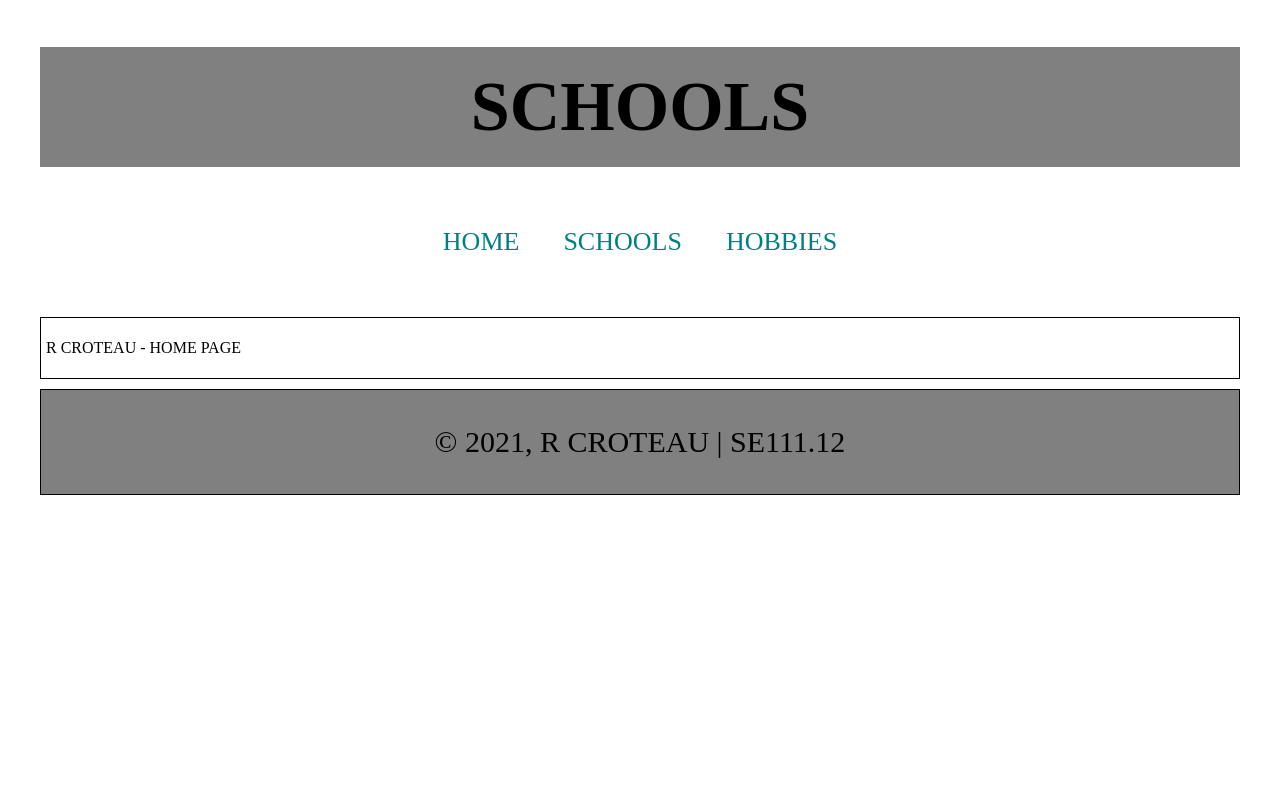
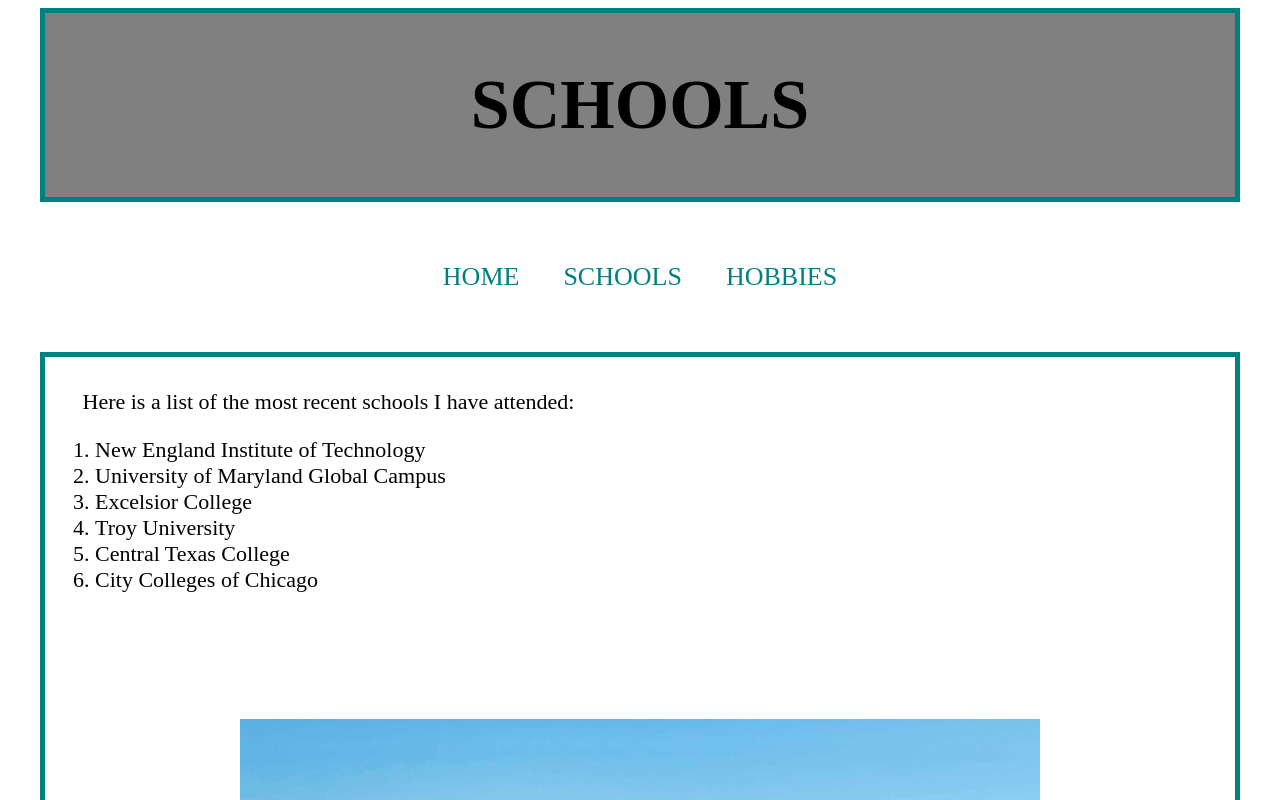
Before and after one commit to rrcroteau/WebDev, a plain HTML site: page w3_bio/schools.html in a window 1280 px wide. Shown: the top 800 px of the page. Drawn offline with Linux system fonts and the light colour scheme.

Commit message:
W3 Homework Push

```diff
--- a/w3_bio/schools.html
+++ b/w3_bio/schools.html
@@ -14,14 +14,13 @@
 
                 font-size: 70px;
                 text-align:center;
-                padding: 20px;
 
             }
 
 
             .border {
 
-                border:1px solid black;
+                border:5px solid teal;
                 margin-bottom:10px;
                 padding:5px
             }
@@ -37,6 +36,14 @@
 
                 width:1200px;
                 margin:auto;/*adds equal space to left and right sides, requires a width value applied*/
+            }
+
+            #content {
+
+                min-height: 800px;
+                font-size: 22px;
+                padding: 10px;
+
             }
 
             .bg-main {
@@ -74,7 +81,7 @@
     <!-- wrapper holds the entire page content-->
     <div id="wrapper">
 
-        <div id="header" class="bg-main">
+        <div id="header" class="bg-main border">
 
             <!--name of the page-->
             <h1 id="title">SCHOOLS</h1>
@@ -93,7 +100,19 @@
         <!--main page content -->
         <div id="content" class="border">
 
-            <p>R CROTEAU - HOME PAGE</p>
+            <p>&nbsp&nbsp&nbsp&nbsp&nbspHere is a list of the most recent schools I have attended:</p>
+
+            <ol>
+                <li>New England Institute of Technology</li>
+                <li>University of Maryland Global Campus</li>
+                <li>Excelsior College</li>
+                <li>Troy University</li>
+                <li>Central Texas College</li>
+                <li>City Colleges of Chicago</li>
+            </ol>
+
+            <br><br><br><br>
+            <img src="images/NEIT.jpg" title="NEIT Campus" alt="NEIT Campus" style="margin: auto; display:block;">
 
         </div><!--/ #content-->
 
```
Also changed, not shown: w3_bio/hobbies.html (+18 -4 lines), w3_bio/index.html (+17 -4 lines), w3_bio/images/Amsterdam_Pic.JPG (added), w3_bio/images/MishnockBarn.jpg (added), w3_bio/images/NEIT.jpg (added).
